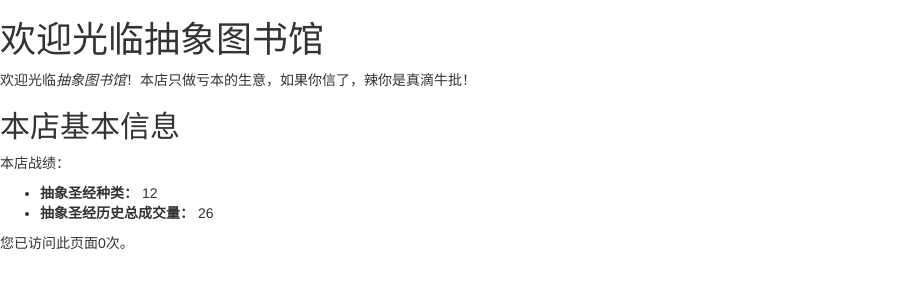
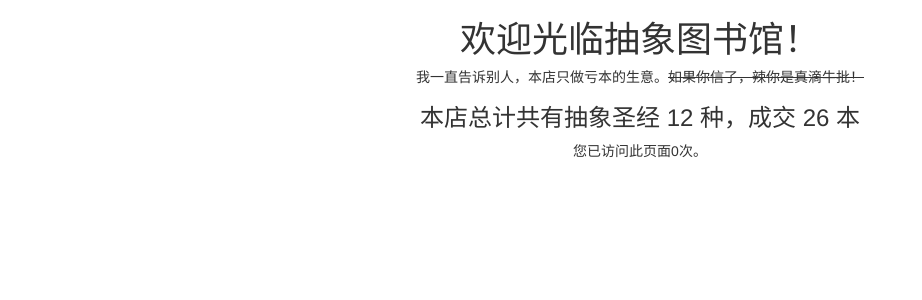
Before and after one commit to jqdai/bookstore_management_system, a Django app: page /bookstore/ in a window 1280 px wide. Shown: the part 52-352 px from the top of the page, without its empty margins (0-922 px from the left). Run offline with Django 3.2, Linux system fonts and the light colour scheme; a user stored in the database is signed in; data comes from the database, SQL or seed files in the repository.

Commit message:
Update index.html

```diff
--- a/bookstore/templates/index.html
+++ b/bookstore/templates/index.html
@@ -1,17 +1,11 @@
 {% extends "base.html" %}
 
 {% block content %}
-<h1>欢迎光临抽象图书馆</h1>
+<h1 class="text-center">欢迎光临抽象图书馆！</h1>
+<h5 class="text-center">我一直告诉别人，本店只做亏本的生意。<del>如果你信了，辣你是真滴牛批！</del></h5>
 
-  <p>欢迎光临<em>抽象图书馆</em>！本店只做亏本的生意，如果你信了，辣你是真滴牛批！</p>
+<h3 class="text-center">本店总计共有抽象圣经 {{ num_books }} 种，成交 {{ num_transactions }} 本</h3>
 
-<h2>本店基本信息</h2>
-  <p>本店战绩：</p>
-  <ul>
-    <li><strong>抽象圣经种类：</strong> {{ num_books }}</li>
-    <li><strong>抽象圣经历史总成交量：</strong> {{ num_transactions }}</li>
-  </ul>
-
-  <p>您已访问此页面{{ num_visits }}次。</p>
+  <p class="text-center">您已访问此页面{{ num_visits }}次。</p>
 
 {% endblock %}
```
